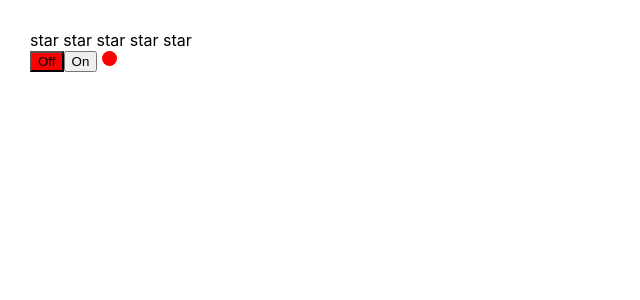
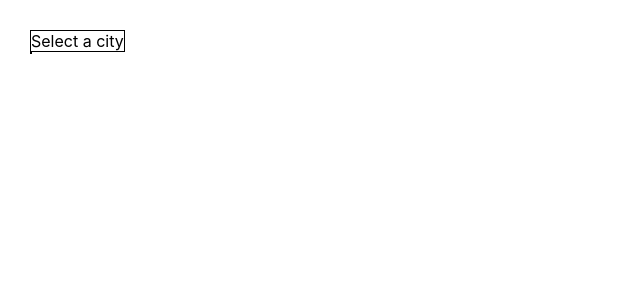
Before and after one commit to Annaptrvna/react-kzd, a React (Create React App) app: page / in a window 1280 px wide. Shown: the top 300 px of the page, without its empty margins (0-640 px from the left). Built offline with nearby package versions, Linux system fonts and the light colour scheme.

Commit message:
Add select functionalities

```diff
--- a/src/App.tsx
+++ b/src/App.tsx
@@ -3,6 +3,7 @@ import './App.css';
 import {Star} from "./components/rating/Star";
 import {Rating} from "./components/rating/Rating";
 import {OnOff, OnOffType} from "./components/onoff/OnOff";
+import {SelectOptions} from "./components/select/SelectOptions";
 
 function App() {
     const [on, setOn] = useState<boolean>(false)
@@ -10,12 +11,19 @@ function App() {
     const setOnStatus = (status: OnOffType) => {
         status === "off"? setOn(false) : setOn(true)
     }
+    const cities = [
+        {title: "Moscow", value: 1},
+        {title: "Minsk", value: 2},
+        {title: "New York", value: 3}
+    ]
+    const [option, setOption] = useState<number|null>(null)
   return (
     <div className="App">
-        <Rating/>
-        <OnOff onClick={setOnStatus} on={on}/>
+        {/*<Rating/>*/}
+        {/*<OnOff onClick={setOnStatus} on={on}/>*/}
         {/*<OnOff/>*/}
         {/*<OnOff/>*/}
+        <SelectOptions value={option} onChange={setOption} items={cities}/>
     </div>
   );
 }
--- a/src/components/select/SelectOptions.tsx
+++ b/src/components/select/SelectOptions.tsx
@@ -1,8 +1,8 @@
 import {MenuItem, Select} from "@material-ui/core";
 import styles from "./SelectOptions.module.css"
-import {useState} from "react";
+import {useEffect, useState} from "react";
 type SelectPropsType = {
-    value: any
+    value?: any
     onChange: (value: number)=>void
     items: ItemType[]
 }
@@ -18,6 +18,10 @@ export const SelectOptions = ({value, onChange, items}: SelectPropsType) => {
 
     const selectedItem = items.find(i=> i.value === value)
     const hoveredElement = items.find(i=> i.value === hoveredElementValue)
+
+    useEffect(()=>{
+        setHoveredElementValue(value)
+    },[value])
     const toggleItems = () => setActive(!active)
     const onItemClick = (value: number) => {
         onChange(value)
@@ -25,29 +29,54 @@ export const SelectOptions = ({value, onChange, items}: SelectPropsType) => {
     }
     const onMouseHoveredElement = (value: number) => setHoveredElementValue(value)
 
-    const displayOptions = active && items.map(i=><div
-        onMouseEnter={()=>onMouseHoveredElement(i.value)}
-        className={styles.selected + " " + (hoveredElement === i? styles.item: "")}
-        onClick={()=>onItemClick(i.value)}
-        key={i.value}>
-        {i.title}</div>)
+    const displayOptions = active && items.map((item, i)=><div
+        onMouseEnter={()=>onMouseHoveredElement(item.value)}
+
+        className={styles.selected + " " + (hoveredElement === item? styles.item: "")}
+        onClick={()=>onItemClick(item.value)}
+        key={item.value}>
+        {item.title}</div>)
+
+    const onKeyDownHandler = (key: string) => {
+        if(key === "ArrowUp" || key=== "ArrowDown"){
+            for(let i =0; i < items.length; i++) {
+                if(items[i] === hoveredElement){
+                    const newElement = key==="ArrowDown" ? items[i+1] : items[i-1]
+                    if(newElement){
+                        onChange(newElement.value)
+                        return
+                    }
+                }
+            }
+        }
+        if(key === "Enter") {
+            toggleItems()
+            return
+        }
+        if(value === null){
+            onChange(items[0].value)
+        }
+
+
+
+    }
 
     return (
         <>
-            <div className={styles.select}>
-                <span className={styles.main} onClick={()=>setActive(!active)}>
+            <div className={styles.select}
+                 onKeyDown={(e)=>onKeyDownHandler(e.key)}
+                 onBlur={toggleItems}
+                 tabIndex={0}
+            >
+                <span
+                    className={styles.main}
+                    onClick={()=>setActive(!active)}
+                >
                     {selectedItem ? selectedItem.title : "Select a city"}</span>
                 <div className={styles.items}>
                     {displayOptions}
                 </div>
             </div>
         </>
-
-
-
-
-
-
-
     )
 }
```
Also changed, not shown: 1 other file (tests, documents, lock files or other folders).
